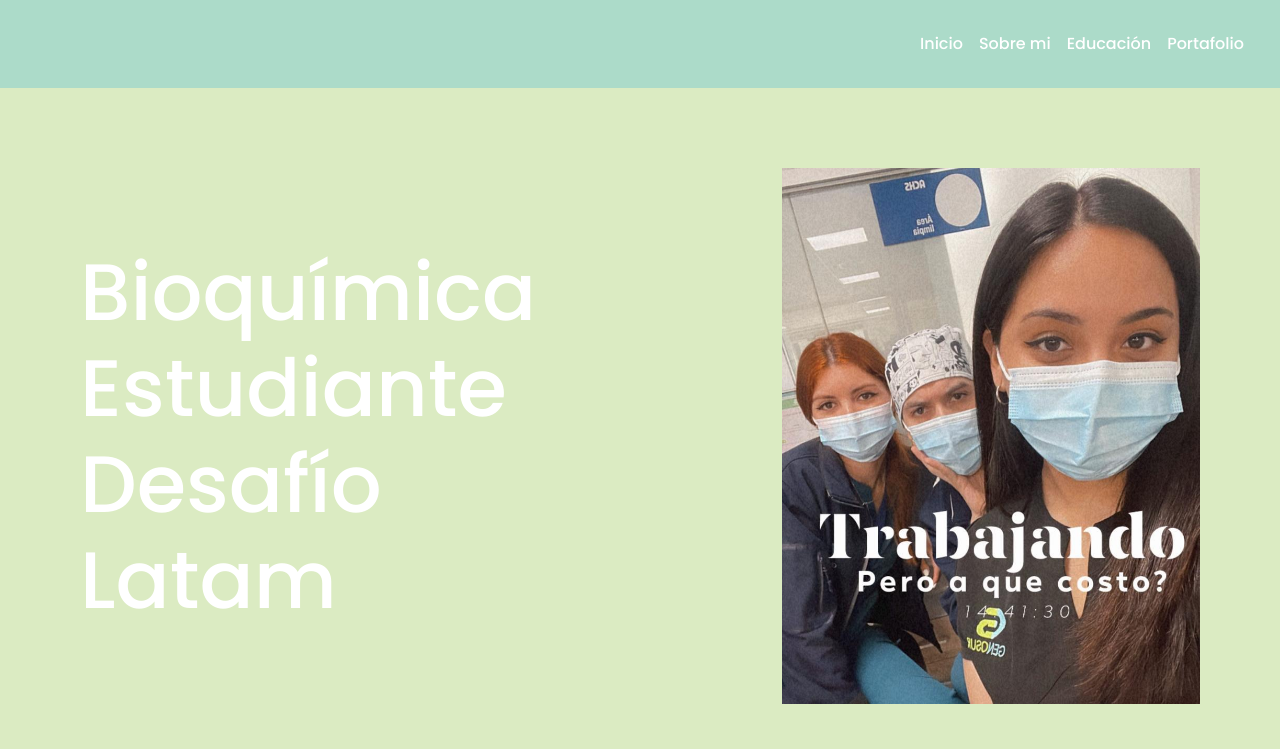
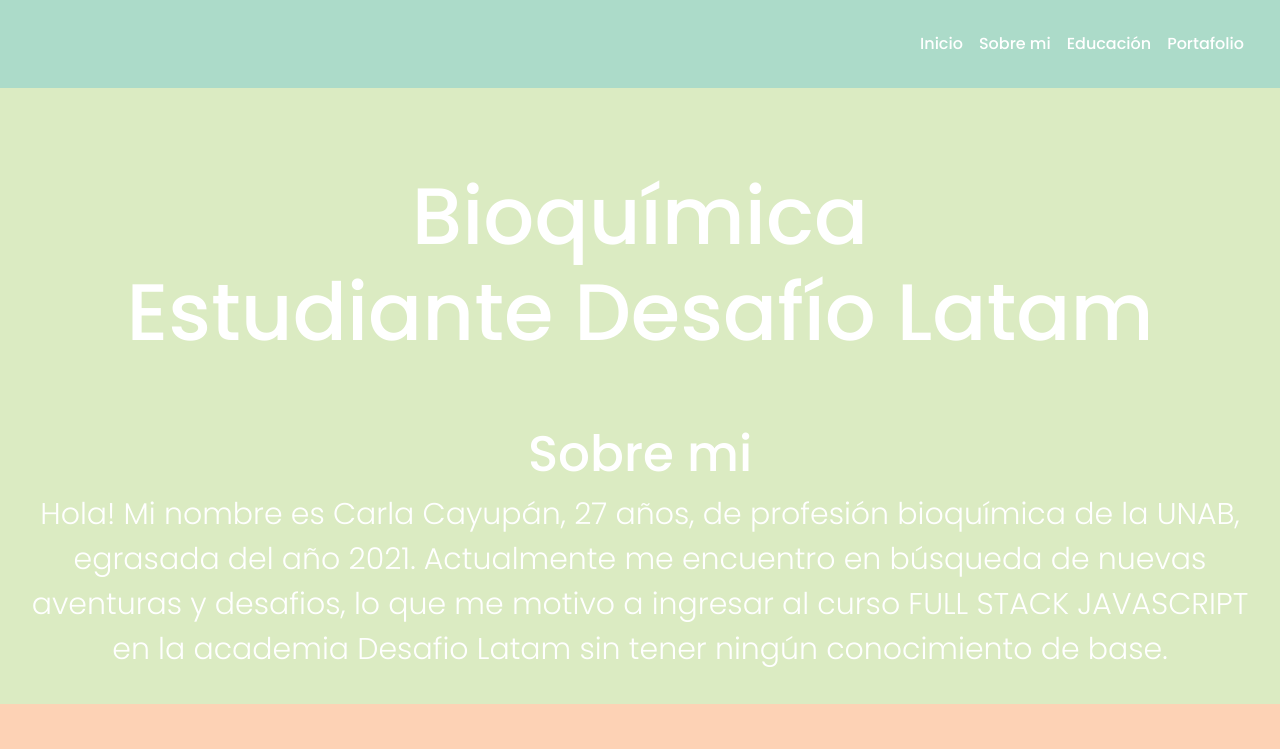
Before and after one commit to cayupaan/cayupaan.github.io, a plain HTML site: page index.html in a window 1280 px wide. Shown: the top 749 px of the page. Drawn offline with nearby package versions, Linux system fonts and the light colour scheme.

Commit message:
cambiomain

```diff
--- a/assets/css/style.css
+++ b/assets/css/style.css
@@ -7,13 +7,11 @@
 }
 
 .navbar-brand{
-
     font-weight: 500;
     font-size: 300px;
 }
 
 .titulo-main{
-
     font-weight: 500px;
     font-size: 80px;
     margin: 2rem;
@@ -70,7 +68,6 @@
     font-size: 20px;
 }
 .footer-text{
-
     font-weight: 500;
     font-size: 2rem;
 
--- a/index.html
+++ b/index.html
@@ -41,8 +41,7 @@
 
 <main class="aboutme px-3  py-3" style="background-color: #dbebc2;">
     <div class="d-flex justify-content-evenly align-items-center flex-row ">
-        <h1 class="titulo-main text-white">Bioquímica<br>Estudiante Desafío Latam </h1>
-        <img class="fotoperfil" src="assets/img/fotoperfil.jpeg"  alt="foto de perfil Carla Cayupán">
+        <h1 class="titulo-main text-white text-center">Bioquímica<br>Estudiante Desafío Latam </h1>
     </div>
     <div class="text-white text-center">
         <h2 class="titulo-aboutme "> Sobre mi</h2>
```
